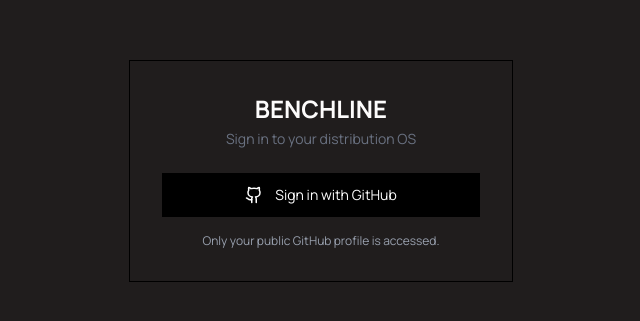
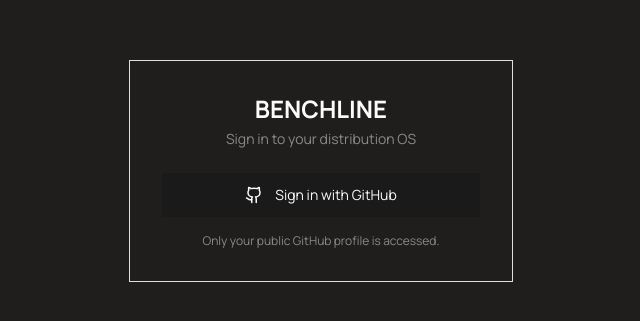
Before and after one commit to DevMubzly/benchline, a Next.js app in the folder frontend/: page /auth/login in a window 1280 px wide. Shown: the part 229-550 px from the top of the page, without its empty margins (319-959 px from the left). Built offline with nearby package versions, Linux system fonts and the light colour scheme; no server answers.

Commit message:
feat: auth always light mode, dashboard content centered with max-w-6xl

```diff
--- a/frontend/app/auth/login/page.tsx
+++ b/frontend/app/auth/login/page.tsx
@@ -16,20 +16,20 @@
   if (loading) return null
 
   return (
-    <div className='min-h-screen flex items-center justify-center'>
-      <div className='w-full max-w-sm border border-black p-8'>
+    <div className='light min-h-screen flex items-center justify-center'>
+      <div className='w-full max-w-sm border border-border p-8'>
         <div className='text-center mb-6'>
           <h1 className='text-2xl font-bold mb-1'>BENCHLINE</h1>
-          <p className='text-gray-500 text-sm'>Sign in to your distribution OS</p>
+          <p className='text-muted-foreground text-sm'>Sign in to your distribution OS</p>
         </div>
         <button
           onClick={login}
-          className='w-full flex items-center justify-center gap-3 bg-black text-white py-3 text-sm hover:bg-gray-800 transition-colors'
+          className='w-full flex items-center justify-center gap-3 bg-primary text-primary-foreground py-3 text-sm hover:bg-primary/90 transition-colors'
         >
           <Github size={18} />
           Sign in with GitHub
         </button>
-        <p className='text-xs text-gray-400 text-center mt-4'>
+        <p className='text-xs text-muted-foreground text-center mt-4'>
           Only your public GitHub profile is accessed.
         </p>
       </div>
--- a/frontend/app/dashboard/layout.tsx
+++ b/frontend/app/dashboard/layout.tsx
@@ -5,7 +5,9 @@
     <>
       <NavigationBar />
       <main className="px-8 py-6">
-        {children}
+        <div className="max-w-6xl mx-auto">
+          {children}
+        </div>
       </main>
     </>
   )
--- a/frontend/app/globals.css
+++ b/frontend/app/globals.css
@@ -48,6 +48,40 @@
 
 :root {
   --radius: 0;
+  --background: #fdfcfc;
+  --foreground: #1a1a1a;
+  --card: #ffffff;
+  --card-foreground: #1a1a1a;
+  --popover: #ffffff;
+  --popover-foreground: #1a1a1a;
+  --primary: #1a1a1a;
+  --primary-foreground: #fdfcfc;
+  --secondary: #f0efef;
+  --secondary-foreground: #1a1a1a;
+  --muted: #f0efef;
+  --muted-foreground: #8a8a8a;
+  --accent: #f0efef;
+  --accent-foreground: #1a1a1a;
+  --destructive: #e74c3c;
+  --border: #e0dfdf;
+  --input: #e0dfdf;
+  --ring: #8a8a8a;
+  --chart-1: #e07a5f;
+  --chart-2: #3d7a7a;
+  --chart-3: #2d3748;
+  --chart-4: #d4a373;
+  --chart-5: #a67c52;
+  --sidebar: #f8f7f7;
+  --sidebar-foreground: #1a1a1a;
+  --sidebar-primary: #1a1a1a;
+  --sidebar-primary-foreground: #fdfcfc;
+  --sidebar-accent: #f0efef;
+  --sidebar-accent-foreground: #1a1a1a;
+  --sidebar-border: #e0dfdf;
+  --sidebar-ring: #8a8a8a;
+}
+
+.light {
   --background: #fdfcfc;
   --foreground: #1a1a1a;
   --card: #ffffff;
```
